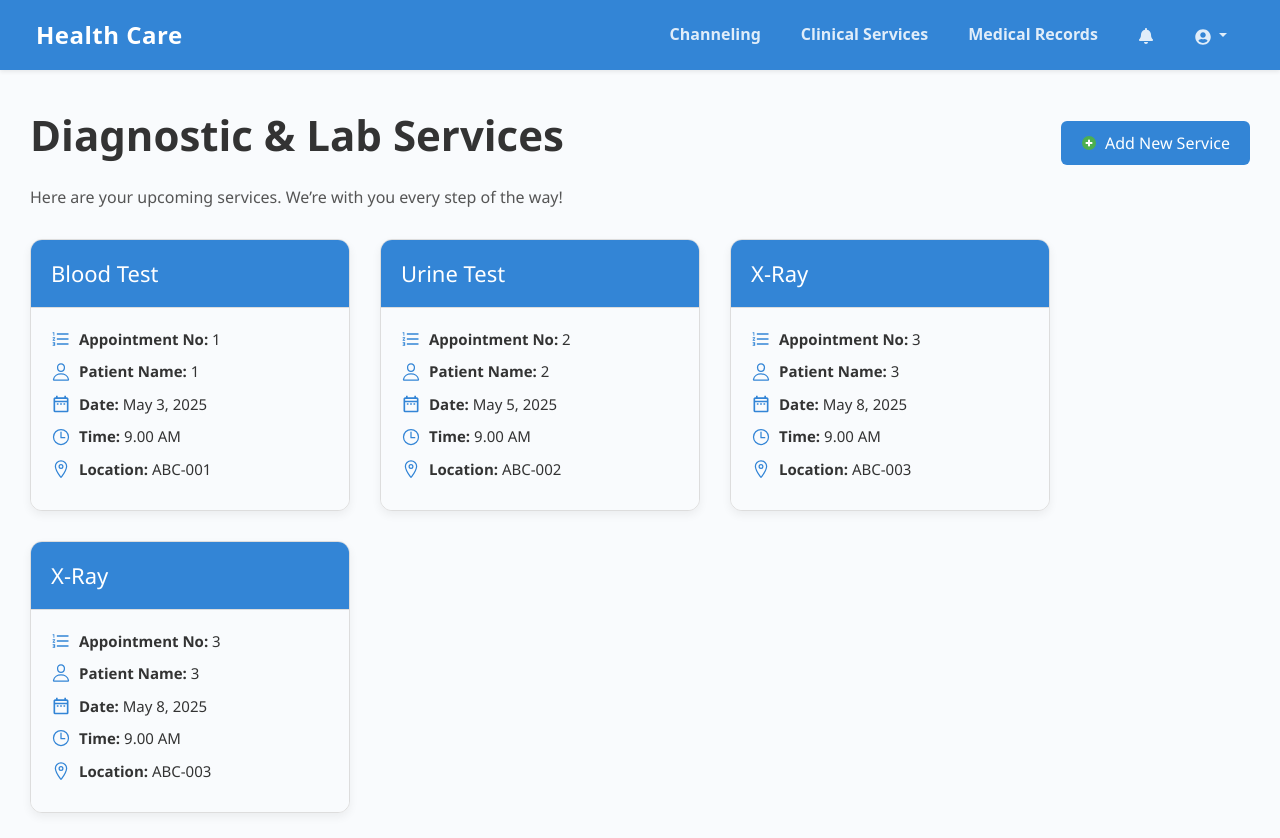
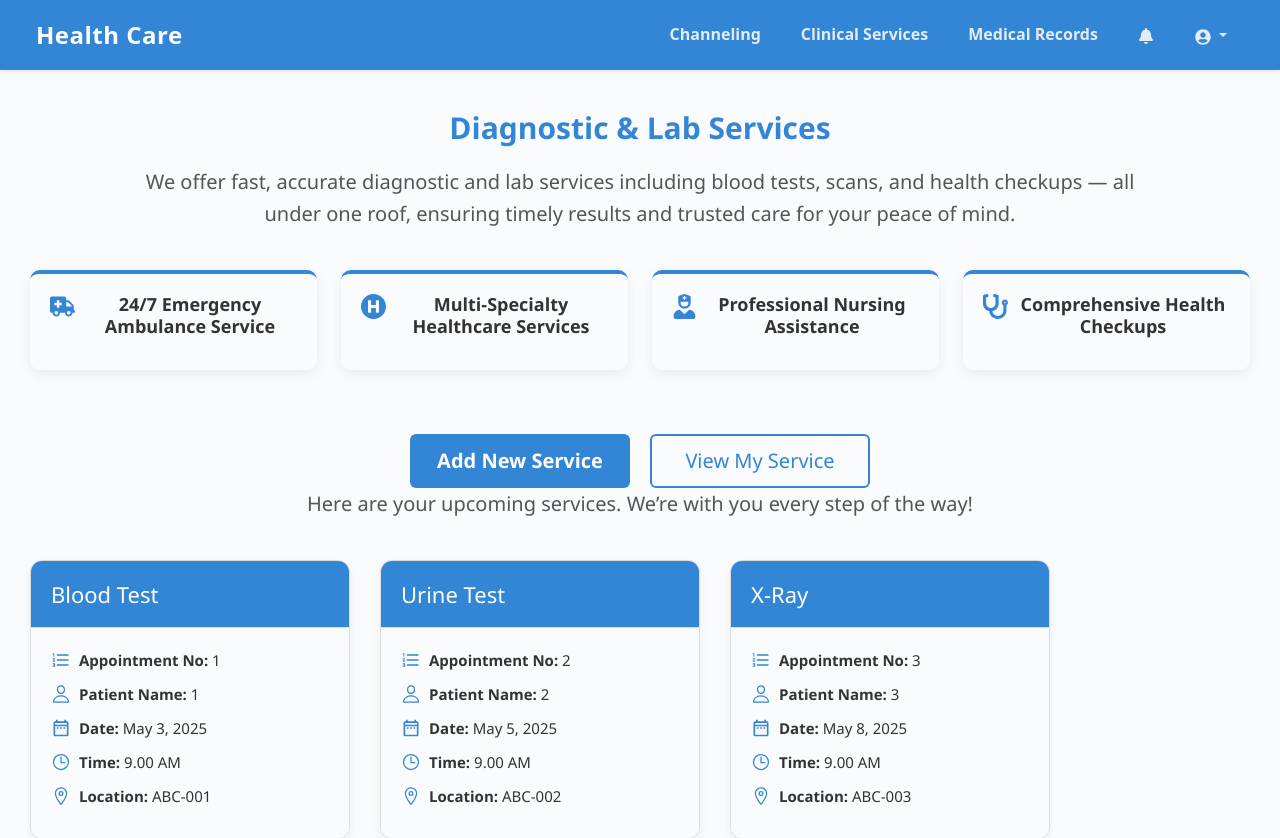
Before and after one commit to kavishka-wilagedara/healthcare-system, a React (Create React App) app in the folder frontend/: page /patient/dashboard/clinical-services in a window 1280 px wide. Shown: the top 838 px of the page. Built offline with nearby package versions, Linux system fonts and the light colour scheme.

Commit message:
WIP: service-page/add feature section

```diff
--- a/frontend/src/patient/Channeling.css
+++ b/frontend/src/patient/Channeling.css
@@ -64,7 +64,7 @@
   font-weight: 600;
   margin-bottom: 10px;
   display: flex;
-  align-items: flex-start;
+  justify-content: center;
 }
 
 .feature-icon {
--- a/frontend/src/patient/Homepage.css
+++ b/frontend/src/patient/Homepage.css
@@ -214,6 +214,7 @@
   font-weight: 600;
   color: #4a90e2;
   margin-bottom: 12px;
+  justify-content: center;
 }
 
 .feature-description {
--- a/frontend/src/patient/Services.css
+++ b/frontend/src/patient/Services.css
@@ -1,11 +1,14 @@
 :root {
   --primary-color: #3385d6;
   --primary-hover: #2a6db3;
+  --primary-light: #e6f0fa;
   --bg-light: #f9fbfd;
   --bg-white: #ffffff;
   --text-dark: #333;
   --text-muted: #555;
   --border-color: #ddd;
+  --card-shadow: 0 4px 12px rgba(0, 0, 0, 0.08);
+  --transition: all 0.3s ease;
 }
 
 .service-container {
@@ -15,36 +18,93 @@
   font-family: "Segoe UI", Tahoma, Geneva, Verdana, sans-serif;
 }
 
-.title-section {
+.service-container h1 {
+  color: var(--primary-color);
+  font-weight: 700;
+  margin-bottom: 20px;
+  text-align: center;
+  font-size: 30px;
+}
+
+.service-container p {
+  color: var(--text-muted);
+  font-size: 20px;
+  line-height: 1.6;
+  text-align: center;
+  max-width: 1000px;
+  margin: 0 auto 40px;
+}
+
+/* Feature section */
+.feature-section {
+  margin-top: 40px;
+}
+
+.service-feature-card {
+  border-radius: 10px;
+  border: none;
+  box-shadow: var(--card-shadow);
+  height: 100px;
+  transition: var(--transition);
+  overflow: hidden;
+  border-top: 4px solid var(--primary-color);
+}
+
+.service-feature-card:hover {
+  transform: translateY(-5px);
+  box-shadow: 0 10px 20px rgba(0, 0, 0, 0.12);
+}
+
+.feature-title {
+  color: var(--text-dark);
+  font-size: 20 px;
+  font-weight: 600;
+  margin-bottom: 10px;
   display: flex;
-  justify-content: space-between;
-  align-items: center;
+  justify-content: center;
+}
+
+.buttons {
+  display: flex;
+  justify-content: center;
+  gap: 20px;
+  margin-top: 40px;
   flex-wrap: wrap;
 }
 
-.service-container h1 {
-  font-size: 42px;
-  font-weight: bold;
-  color: var(--text-dark);
-  margin-bottom: 15px;
-}
-
 .add-btn {
+  padding: 12px 24px;
+  font-size: 20px;
+  font-weight: 600;
+  border-radius: 6px;
+  cursor: pointer;
+  transition: var(--transition);
+  border: none;
   display: flex;
   align-items: center;
+  justify-content: center;
   gap: 8px;
-  padding: 10px 20px;
+  min-width: 220px;
   background-color: var(--primary-color);
-  color: var(--bg-white);
-  border: none;
-  border-radius: 6px;
-  font-weight: 500;
-  cursor: pointer;
-  transition: background-color 0.3s ease;
+  color: var(--text-light);
 }
 
 .add-btn:hover {
-  background-color: var(--primary-hover);
+  background-color: var(--primary-dark);
+  transform: translateY(-2px);
+}
+
+.view-service-btn {
+  background-color: transparent;
+  color: var(--primary-color);
+  border: 2px solid var(--primary-color);
+  border-radius: 6px;
+  font-size: 20px;
+  min-width: 220px;
+}
+
+.view-service-btn:hover {
+  background-color: var(--primary-light);
 }
 
 .subtitle {
@@ -153,6 +213,11 @@
   background-color: var(--bg-light);
 }
 
+.empty-service p {
+  margin-top: 10px;
+  font-weight: 500;
+}
+
 .modal-buttons {
   display: flex;
   justify-content: space-between;
--- a/frontend/src/patient/Services.jsx
+++ b/frontend/src/patient/Services.jsx
@@ -1,4 +1,5 @@
 import React, { useState } from "react";
+import { Row, Col, Card, Form } from "react-bootstrap";
 import "./Services.css";
 import { FcPlus } from "react-icons/fc";
 import {
@@ -7,8 +8,33 @@ import {
 } from "react-icons/md";
 import { IoTimeOutline, IoLocationOutline } from "react-icons/io5";
 import { IoPersonOutline } from "react-icons/io5";
+import {
+  FaAmbulance,
+  FaHospitalSymbol,
+  FaUserNurse,
+  FaStethoscope,
+} from "react-icons/fa";
 
 const Services = () => {
+  const serviceFeatureCards = [
+    {
+      title: "24/7 Emergency Ambulance Service",
+      icon: <FaAmbulance className="feature-icon" />,
+    },
+    {
+      title: "Multi-Specialty Healthcare Services",
+      icon: <FaHospitalSymbol className="feature-icon" />,
+    },
+    {
+      title: "Professional Nursing Assistance",
+      icon: <FaUserNurse className="feature-icon" />,
+    },
+    {
+      title: "Comprehensive Health Checkups",
+      icon: <FaStethoscope className="feature-icon" />,
+    },
+  ];
+
   const allServices = [
     {
       id: 1,
@@ -68,14 +94,38 @@ const Services = () => {
     <div className="service-container">
       <div className="title-section">
         <h1>Diagnostic & Lab Services</h1>
+        <p>
+          We offer fast, accurate diagnostic and lab services including blood
+          tests, scans, and health checkups — all under one roof, ensuring
+          timely results and trusted care for your peace of mind.
+        </p>
+
+        <Row className="feature-section">
+          {serviceFeatureCards.map((card, index) => (
+            <Col md={3} sm={6} className="mb-4" key={index}>
+              <Card className="service-feature-card">
+                <Card.Body className="text-center">
+                  <Card.Title className="feature-title">
+                    <span className="feature-icon me-2">{card.icon}</span>
+                    <span>{card.title}</span>
+                  </Card.Title>
+                </Card.Body>
+              </Card>
+            </Col>
+          ))}
+        </Row>
+        <div className="buttons">
           <button className="add-btn" onClick={handleNewService}>
-          <FcPlus className="icon" />
             Add New Service
           </button>
+          <button className="view-service-btn">View My Service</button>
         </div>
-
+      </div>
+      {allServices.length > 0 ? (
+        <>
           <p className="subtitle">
-        Here are your upcoming services. We’re with you every step of the way!
+            Here are your upcoming services. We’re with you every step of the
+            way!
           </p>
 
           <div className="service-card-wrapper">
@@ -111,6 +161,12 @@ const Services = () => {
               </div>
             ))}
           </div>
+        </>
+      ) : (
+        <div className="empty-service">
+          <p>No pending appointments at the moment. Please book one!</p>
+        </div>
+      )}
 
       {/*New service Modal */}
       {showModel && (
```
Lines whose indentation alone changed are shown as unchanged.
